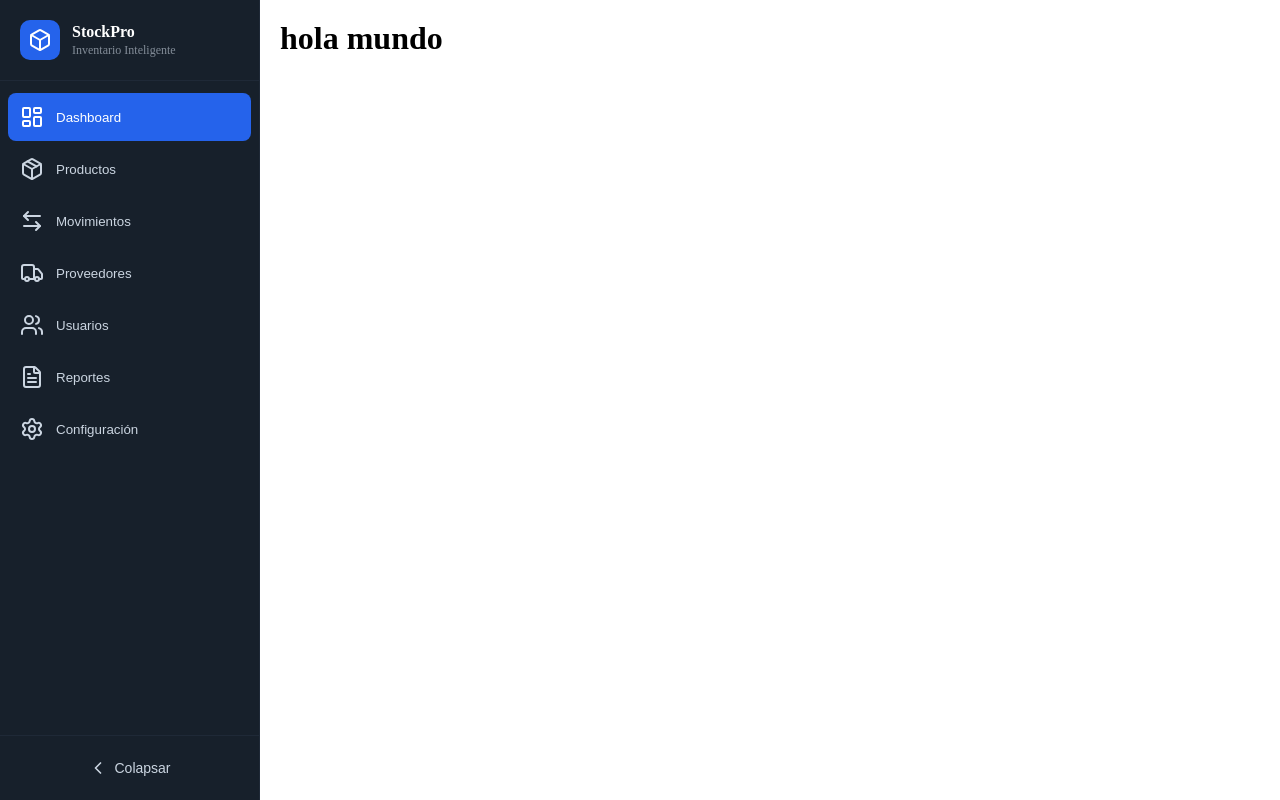
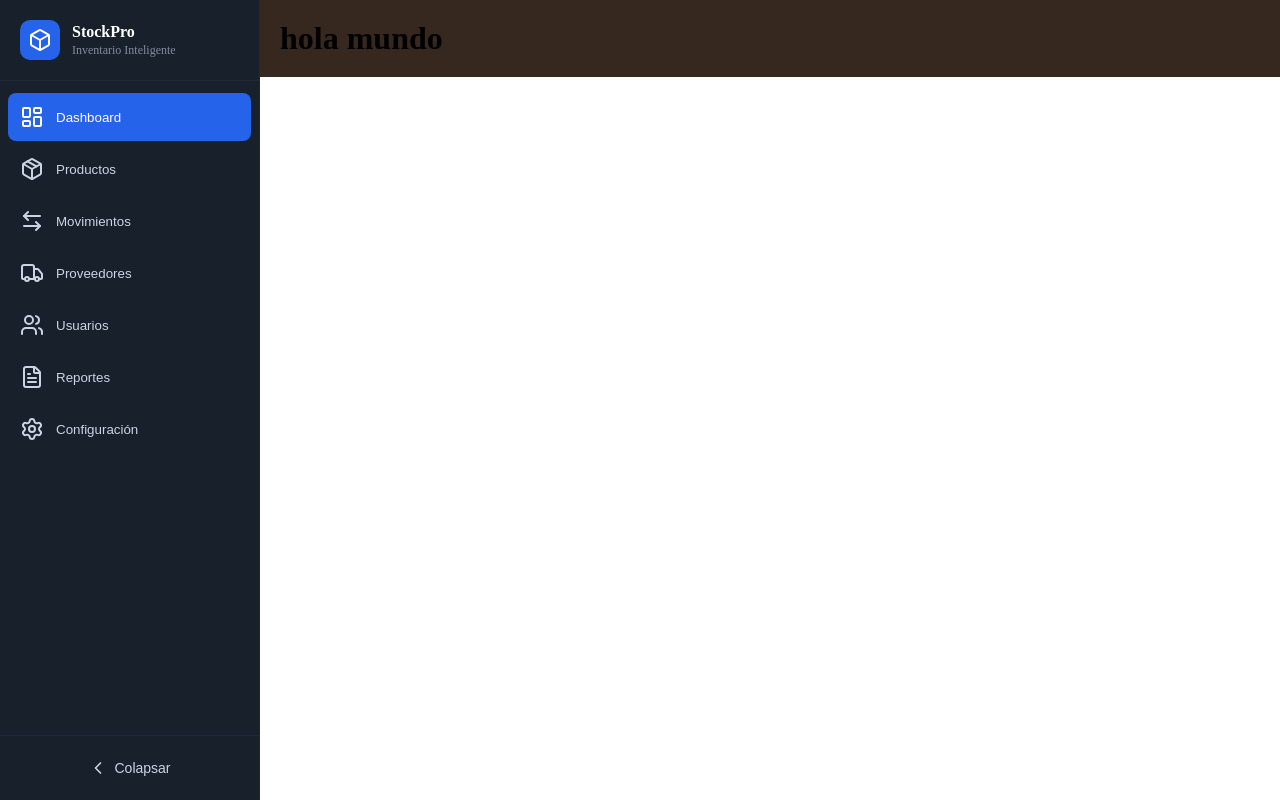
Before and after one commit to OrlandoTellez/stockmolt, a React (Vite) app in the folder dashboard/: page / in a window 1280 px wide. Built offline with nearby package versions, Linux system fonts and the light colour scheme.

Commit message:
feat: agregar zustand para manejar estados globales(en este caso el colapso del sidebar)

```diff
--- a/dashboard/package.json
+++ b/dashboard/package.json
@@ -13,7 +13,9 @@
     "lucide-react": "^0.575.0",
     "react": "^19.2.0",
     "react-dom": "^19.2.0",
-    "react-router-dom": "^7.13.0"
+    "react-router-dom": "^7.13.0",
+    "recharts": "^3.7.0",
+    "zustand": "^5.0.11"
   },
   "devDependencies": {
     "@eslint/js": "^9.39.1",
--- a/dashboard/src/components/layout/DashboardLayout.module.css
+++ b/dashboard/src/components/layout/DashboardLayout.module.css
@@ -1,7 +1,16 @@
 .container {
   display: flex;
+  background-color: var(--third-color);
 }
 
 .content {
-  padding: 20px;
+  width: 100%;
 }
+
+.collapsed {
+  padding: 20px 20px 20px 100px;
+}
+
+.expanded {
+  padding: 20px 20px 20px 280px;
+}
--- a/dashboard/src/components/layout/DashboardLayout.tsx
+++ b/dashboard/src/components/layout/DashboardLayout.tsx
@@ -1,14 +1,21 @@
 import { SideBar } from "./SideBar";
 import styles from "./DashboardLayout.module.css";
+import { useSideBarStore } from "@/store/sideBarStore";
 
 interface DashboardLayout {
   children: React.ReactNode;
 }
 
 export const DashboardLayout = ({ children }: DashboardLayout) => {
+  const { collapsed } = useSideBarStore();
+
   return (
     <>
-      <div className={styles.container}>
+      <div
+        className={`${styles.container} ${
+          collapsed ? styles.collapsed : styles.expanded
+        }`}
+      >
         <header>
           <SideBar />
         </header>
--- a/dashboard/src/components/layout/SideBar.module.css
+++ b/dashboard/src/components/layout/SideBar.module.css
@@ -1,4 +1,8 @@
 .sidebar {
+  position: fixed;
+  top: 0;
+  left: 0;
+  z-index: 1000;
   height: 100vh;
   display: flex;
   flex-direction: column;
--- a/dashboard/src/components/layout/SideBar.tsx
+++ b/dashboard/src/components/layout/SideBar.tsx
@@ -1,11 +1,11 @@
-import { useState } from "react";
 import { useNavigate, useLocation } from "react-router-dom";
 import { ChevronLeft, ChevronRight, Box } from "lucide-react";
 import { navItems } from "@/routes/NavItems";
 import styles from "./SideBar.module.css";
+import { useSideBarStore } from "@/store/sideBarStore";
 
 export const SideBar = () => {
-  const [collapsed, setCollapsed] = useState(false);
+  const { collapsed, setCollapsed } = useSideBarStore();
   const navigate = useNavigate();
   const location = useLocation();
 
@@ -51,10 +51,7 @@ export const SideBar = () => {
 
         {/* Collapse Button */}
         <div className={styles.collapseContainer}>
-          <button
-            onClick={() => setCollapsed(!collapsed)}
-            className={styles.collapseButton}
-          >
+          <button onClick={setCollapsed} className={styles.collapseButton}>
             {collapsed ? (
               <ChevronRight className={styles.icon} />
             ) : (
--- /dev/null
+++ b/dashboard/src/store/sideBarStore.ts
@@ -0,0 +1,21 @@
+import { create } from "zustand";
+import { persist } from "zustand/middleware";
+
+interface sideBarStore {
+  collapsed: boolean;
+  setCollapsed: () => void;
+}
+
+export const useSideBarStore = create<sideBarStore>()(
+  persist(
+    (set) => ({
+      collapsed: false,
+      setCollapsed: () => {
+        set((state) => ({ collapsed: !state.collapsed }));
+      },
+    }),
+    {
+      name: "sidebar-storage", // nombre en localStorage
+    },
+  ),
+);
```
Also changed, not shown: 1 other file (tests, documents, lock files or other folders).
